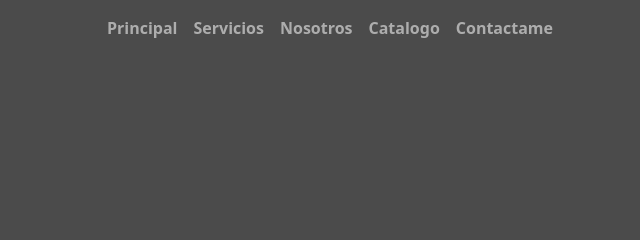
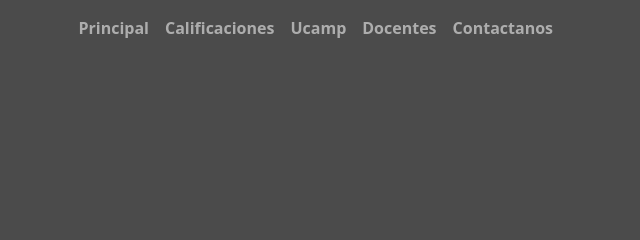
Before and after one commit to Romanfernando2003/Ucamp_dashboardV1, a plain HTML site: page index.html in a window 1280 px wide. Shown: the top 240 px of the page, 637-1277 px from the left. Drawn offline with nearby package versions, Linux system fonts and the light colour scheme; no server answers.

Commit message:
Actualizacion Navbar

```diff
--- a/index.html
+++ b/index.html
@@ -28,16 +28,16 @@
                         <a class="nav-link fw-bold" href="" >Principal</a>
                       </li>
                       <li class="nav-item text-white">
-                        <a class="nav-link fw-bold" href="#row-servicios" >Servicios</a>
+                        <a class="nav-link fw-bold" href="#row-servicios" >Calificaciones</a>
                       </li>
                       <li class="nav-item text-white">
-                        <a class="nav-link fw-bold" href="#row-nosotros" >Nosotros</a>
+                        <a class="nav-link fw-bold" href="#row-nosotros" >Ucamp</a>
                       </li>
                       <li class="nav-item text-white">
-                        <a class="nav-link fw-bold" href="#row-inmuebles" >Catalogo</a>
+                        <a class="nav-link fw-bold" href="#row-inmuebles" >Docentes</a>
                       </li>
                       <li class="nav-item text-white">
-                        <a class="nav-link fw-bold" href="#row-conctato" >Contactame</a>
+                        <a class="nav-link fw-bold" href="#row-conctato" >Contactanos</a>
                       </li>
                   </ul>
               </div>
```
